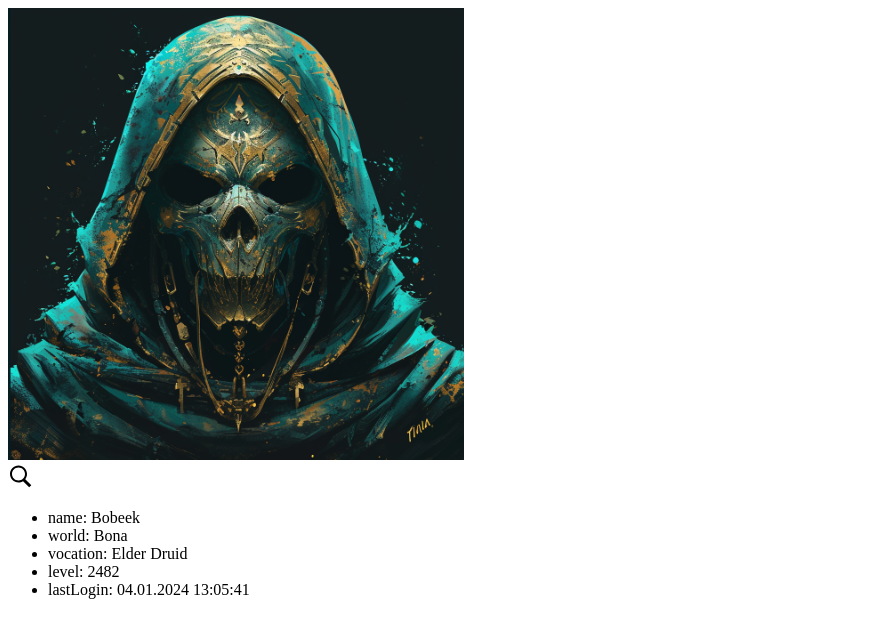
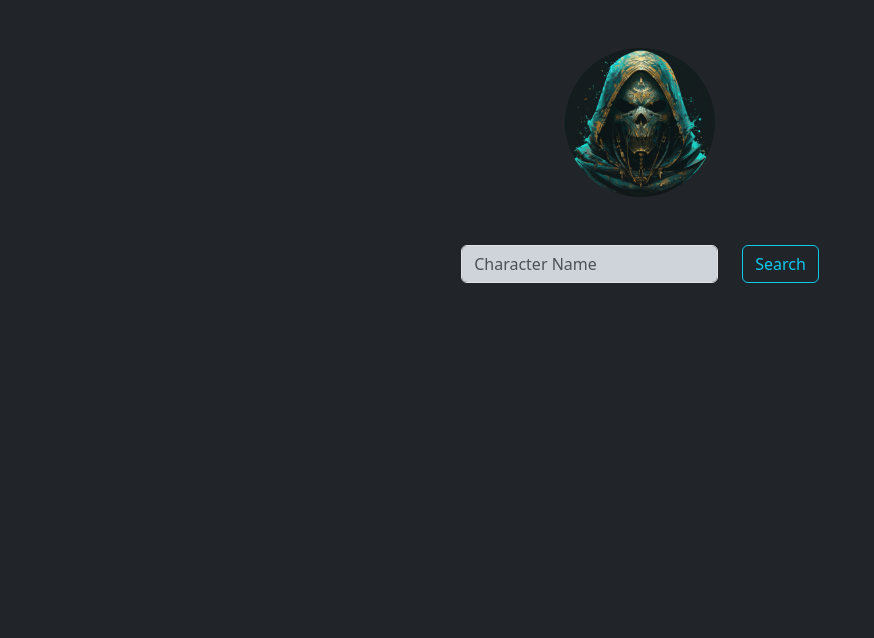
Before and after one commit to kamiljanek/TibiaEnemyOtherCharacterFinder-Frontend, a React (Create React App) app in the folder my-app/: page / in a window 1280 px wide. Shown: the top 638 px of the page, without its empty margins (0-874 px from the left). Built offline with nearby package versions, Linux system fonts and the light colour scheme.

Commit message:
Add DIsplay Character Result

```diff
--- a/my-app/src/App.tsx
+++ b/my-app/src/App.tsx
@@ -1,55 +1,19 @@
 import React from "react";
 import "./App.css";
-import Logo from "./components/Header";
-import Main from "./components/Main";
-import Footer from "./components/Footer";
-import { CharacterResult } from "./types/CharacterResult";
-import Character from "./components/Character";
-import { SearchBar } from "./components/SearchBar";
+import HeaderContainer from "./components/HeaderContainer";
+import { PageContainer } from "./components/PageContainer";
+import MainContainer from "./components/MainContainer";
 
 function App() {
-  const result: CharacterResult = {
-    name: "Bobeek",
-    world: "Bona",
-    vocation: "Elder Druid",
-    level: 2482,
-    lastLogin: new Date("2024-01-04 13:05:41"),
-    formerNames: [],
-    formerWorlds: [],
-    traded: false,
-    otherVisibleCharacters: ["Bobeek", "Bobekx", "Lidera Bobek"],
-    possibleInvisibleCharacters: [
-      {
-        name: "lidera bobek",
-        numberOfMatches: 271,
-        firstMatchDate: new Date("2022-12-06"),
-        lastMatchDate: new Date("2024-01-03"),
-      },
-      {
-        name: "bobek here",
-        numberOfMatches: 22,
-        firstMatchDate: new Date("2023-05-10"),
-        lastMatchDate: new Date("2023-12-29"),
-      },
-      {
-        name: "elzena lisy",
-        numberOfMatches: 12,
-        firstMatchDate: new Date("2022-12-06"),
-        lastMatchDate: new Date("2023-02-08"),
-      },
-    ],
-  };
-
   return (
-    <div className="page">
-      <Logo />
-      <div>
-        <SearchBar></SearchBar>
-      </div>
-      <Main />
-      <Character>{result}</Character>
+    <PageContainer>
+      <HeaderContainer />
+      <MainContainer></MainContainer>
+      {/* <SearchBar></SearchBar> */}
+      {/* <Main /> */}
+      {/* <Character>{result}</Character> */}
       {/* <Footer /> */}
-    </div>
+    </PageContainer>
   );
 }
 
--- a/my-app/src/components/BasicProperty.tsx
+++ b/my-app/src/components/BasicProperty.tsx
@@ -1,12 +1,11 @@
 type Props = {
   title?: string;
   children: string | number;
-  class?: string;
 };
 
 function BasicProperty(props: Props) {
   return (
-    <li className={props.class}>
+    <li>
       {props.title && <span>{props.title}: </span>}
       {props.children}
     </li>
--- a/my-app/src/components/Character.tsx
+++ b/my-app/src/components/Character.tsx
@@ -1,39 +1,142 @@
 import { CharacterResult } from "../types/CharacterResult";
-import BasicProperty from "./BasicProperty";
 import { format } from "date-fns";
+import { Button, ButtonGroup, OverlayTrigger, Popover } from "react-bootstrap";
+import PossibleOtherCharacter from "./PossibleOtherCharacter";
 
 type Props = {
   children: CharacterResult;
 };
 
 function Character(props: Props) {
-  const childEntries = Object.entries(props.children);
-
-  const formattedLastLoginDate = format(
-    props.children.lastLogin,
-    "dd.MM.yyyy HH:mm:ss"
-  );
+  const {
+    name,
+    world,
+    vocation,
+    level,
+    lastLogin,
+    formerNames,
+    formerWorlds,
+    traded,
+    otherVisibleCharacters,
+    possibleInvisibleCharacters,
+  } = props.children;
 
   return (
-    <div>
-      <ul className="list-group">
-        <BasicProperty title={childEntries[0][0]}>
-          {props.children.name}
-        </BasicProperty>
-        <BasicProperty title={childEntries[1][0]}>
-          {props.children.world}
-        </BasicProperty>
-        <BasicProperty title={childEntries[2][0]}>
-          {props.children.vocation}
-        </BasicProperty>
-        <BasicProperty title={childEntries[3][0]}>
-          {props.children.level}
-        </BasicProperty>
-        <BasicProperty title={childEntries[4][0]}>
-          {formattedLastLoginDate}
-        </BasicProperty>
-      </ul>
-    </div>
+    <>
+      <div className="d-grid mt-4">
+        <ButtonGroup size="sm">
+          <Button variant="danger">Name:</Button>
+          <Button variant="outline-danger">
+            {name} {traded ? "(traded)" : ""}
+          </Button>
+        </ButtonGroup>
+        <br />
+        <ButtonGroup size="sm">
+          <Button variant="success">World:</Button>
+          <Button variant="outline-success">{world}</Button>
+        </ButtonGroup>
+        <br />
+        <ButtonGroup size="sm">
+          <Button variant="success">Vocation:</Button>
+          <Button variant="outline-success">{vocation}</Button>
+        </ButtonGroup>
+        <br />
+        <ButtonGroup size="sm">
+          <Button variant="success">Level:</Button>
+          <Button variant="outline-success">{level}</Button>
+        </ButtonGroup>
+        <br />
+        <ButtonGroup size="sm">
+          <Button variant="success">Last Login:</Button>
+          <Button variant="outline-success">
+            {format(lastLogin, "dd.MM.yyyy HH:mm:ss")}
+          </Button>
+        </ButtonGroup>
+        <br />
+        <ButtonGroup size="sm">
+          <OverlayTrigger
+            trigger="click"
+            key="Former Names"
+            placement="right"
+            overlay={
+              <Popover id={`popover-positioned-right`}>
+                <Popover.Body>
+                  {formerNames.map((name) => (
+                    <p>
+                      <strong>{name}</strong>
+                    </p>
+                  ))}
+                </Popover.Body>
+              </Popover>
+            }
+          >
+            <Button variant="outline-success">Former Names</Button>
+          </OverlayTrigger>
+        </ButtonGroup>
+        <br />
+        <ButtonGroup size="sm">
+          <OverlayTrigger
+            trigger="click"
+            key="Former Worlds"
+            placement="right"
+            overlay={
+              <Popover id={`popover-positioned-right`}>
+                <Popover.Body>
+                  {formerWorlds.map((world) => (
+                    <p>
+                      <strong>{world}</strong>
+                    </p>
+                  ))}
+                </Popover.Body>
+              </Popover>
+            }
+          >
+            <Button variant="outline-success">Former Worlds</Button>
+          </OverlayTrigger>
+        </ButtonGroup>
+        <br />
+        <ButtonGroup size="sm">
+          <OverlayTrigger
+            trigger="click"
+            key="Other Visible Characters"
+            placement="right"
+            overlay={
+              <Popover id={`popover-positioned-right`}>
+                <Popover.Body>
+                  {otherVisibleCharacters.map((characterName) => (
+                    <p>
+                      <strong>{characterName}</strong>
+                    </p>
+                  ))}
+                </Popover.Body>
+              </Popover>
+            }
+          >
+            <Button variant="outline-success">Other Visible Characters</Button>
+          </OverlayTrigger>
+        </ButtonGroup>
+        <br />
+        <ButtonGroup size="sm">
+          <OverlayTrigger
+            trigger="click"
+            key="Possible Other Characters"
+            placement="right"
+            overlay={
+              <Popover
+                id={`popover-positioned-right`}
+                style={{ maxWidth: "600px" }}
+              >
+                <PossibleOtherCharacter>
+                  {possibleInvisibleCharacters}
+                </PossibleOtherCharacter>
+              </Popover>
+            }
+          >
+            <Button variant="outline-success">Possible Other Characters</Button>
+          </OverlayTrigger>
+        </ButtonGroup>
+      </div>
+    </>
   );
 }
 
--- a/my-app/src/components/Header.tsx
+++ /dev/null
@@ -1,11 +0,0 @@
-function Logo() {
-  return (
-    <header>
-      <div className="image-container">
-        <img src={`${process.env.PUBLIC_URL}/tibialogo.png`} alt="Page logo" />
-      </div>
-    </header>
-  );
-}
-
-export default Logo;
--- /dev/null
+++ b/my-app/src/components/HeaderContainer.tsx
@@ -0,0 +1,21 @@
+import { Col, Container, Row } from "react-bootstrap";
+import Image from "react-bootstrap/Image";
+
+function HeaderContainer() {
+  return (
+    <Container fluid>
+      <Row className="justify-content-md-center m-5">
+        <Col xs="auto">
+          <Image
+            src={`${process.env.PUBLIC_URL}/tibialogo.png`}
+            roundedCircle
+            alt="Page logo"
+            width="150px"
+          />
+        </Col>
+      </Row>
+    </Container>
+  );
+}
+
+export default HeaderContainer;
--- /dev/null
+++ b/my-app/src/components/MainContainer.tsx
@@ -0,0 +1,45 @@
+import { Button, Col, Container, Form, Row } from "react-bootstrap";
+import { CharacterResult } from "../types/CharacterResult";
+import { useState } from "react";
+import Character from "./Character";
+
+function MainContainer() {
+  const [input, setInput] = useState<string>("");
+
+  const [character, setCharacter] = useState<CharacterResult | null>(null);
+
+  const getCharacter = (name: string) => {
+    fetch(`https://tibia.bieda.it/api/tibia-eocf/v1/characters/${name}`)
+      .then((res) => {
+        return res.json();
+      })
+      .then((data) => {
+        setCharacter(data);
+      });
+  };
+
+  return (
+    <Container fluid>
+      <Row className="justify-content-md-center">
+        <Col md="auto">
+          <Form.Control
+            className="bg-dark-subtle"
+            type="text"
+            placeholder="Character Name"
+            onChange={(e) => setInput(e.target.value)}
+          />
+        </Col>
+        <Col md="auto">
+          <Button variant="outline-info" onClick={() => getCharacter(input)}>
+            Search
+          </Button>
+        </Col>
+      </Row>
+      <Row className="justify-content-md-center">
+        <Col md="auto">{character && <Character>{character}</Character>}</Col>
+      </Row>
+    </Container>
+  );
+}
+
+export default MainContainer;
--- /dev/null
+++ b/my-app/src/components/PageContainer.tsx
@@ -0,0 +1,21 @@
+import { ReactNode } from "react";
+import { Container, Col, Row } from "react-bootstrap";
+
+type Props = {
+  children?: ReactNode;
+};
+
+export const PageContainer = (props: Props) => {
+  const containerStyle = {
+    minHeight: "100vh",
+    backgroundColor: "#212529",
+  };
+
+  return (
+    <Container fluid style={containerStyle}>
+      <Row>
+        <Col>{props.children}</Col>
+      </Row>
+    </Container>
+  );
+};
--- /dev/null
+++ b/my-app/src/components/PossibleOtherCharacter.tsx
@@ -0,0 +1,41 @@
+import { Table } from "react-bootstrap";
+import { PossibleInvisibleCharacterResult } from "../types/CharacterResult";
+import { format } from "date-fns";
+
+type Props = {
+  children: PossibleInvisibleCharacterResult[];
+};
+
+function PossibleOtherCharacter(props: Props) {
+  let index = 0;
+  return (
+    <Table striped bordered hover variant="dark">
+      <thead>
+        <tr>
+          <th>#</th>
+          <th>Name</th>
+          <th>Points</th>
+          <th>First Match</th>
+          <th>Last Match</th>
+        </tr>
+      </thead>
+      <tbody>
+        {props.children.map((character, index) => (
+          <tr key={index}>
+            <td>{index + 1}</td>
+            <td className="auto-width">{character.otherCharacterName}</td>
+            <td className="auto-width">{character.numberOfMatches}</td>
+            <td className="auto-width">
+              {format(character.firstMatchDateOnly, "yyyy-MM-dd")}
+            </td>
+            <td className="auto-width">
+              {format(character.lastMatchDateOnly, "yyyy-MM-dd")}
+            </td>
+          </tr>
+        ))}
+      </tbody>
+    </Table>
+  );
+}
+
+export default PossibleOtherCharacter;
--- a/my-app/src/index.tsx
+++ b/my-app/src/index.tsx
@@ -1,6 +1,7 @@
 import React from "react";
 import ReactDOM from "react-dom/client";
-import "./index.css";
+// import "./index.css";
+import "bootstrap/dist/css/bootstrap.min.css";
 import App from "./App";
 import reportWebVitals from "./reportWebVitals";
 
```
Also changed, not shown: my-app/src/components/FooterContainer.tsx (added, +19 -0 lines), my-app/src/components/PossibleInvisibleCharacter.tsx (deleted, +0 -18 lines), my-app/src/types/CharacterResult.ts (+7 -7 lines).
